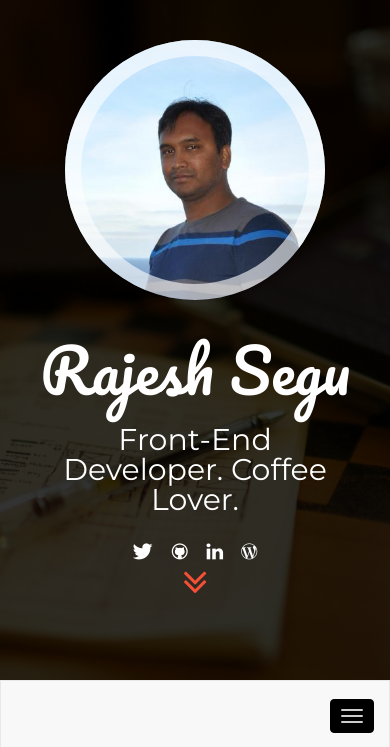
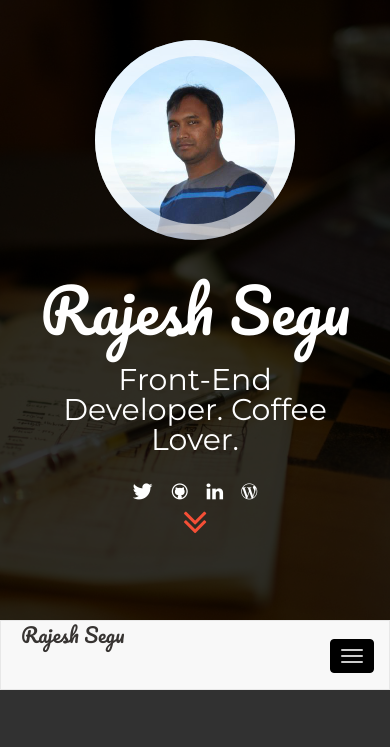
Before and after one commit to rajeshsegu/rajeshsegu.github.io, a plain HTML site: page index.html in a window 390 px wide. Shown: the top 747 px of the page. Drawn offline with nearby package versions, Linux system fonts and the light colour scheme; some packages are replaced by stand-ins of ours; a script that the page names is missing.

Commit message:
Fix responsive styles

```diff
--- a/css/responsive.css
+++ b/css/responsive.css
@@ -94,11 +94,18 @@ Responsive
 }
 
 @media(max-width: 480px) {
+    .avater{
+        height: 200px;
+        width: 200px;
+    }
     .topic-topper {
         display:none;
     }
     #twitter_feed {
         display: none;
+    }
+    .navbar-name {
+        font-size:20px;
     }
     .timeline{
         background: url("../img/line.gif") repeat-y scroll 226px 0 rgba(0, 0, 0, 0);
--- a/css/styles.css
+++ b/css/styles.css
@@ -221,6 +221,9 @@ a.mt-button {
 .social li a.wordpress { background-color: #0083b3; }
 .social li a.instagram { background-color:#3f729b; }
 
+.tweet a {
+    color: #999;
+}
 
 /* HEADER
 --------------------------------------------------------------------- */
@@ -319,6 +322,13 @@ a.mt-button {
 #navs li a.active {
     color: #FFFFFF;
     font-size: 18px;
+}
+
+.navbar-name {
+    font-family: Pacifico;
+    font-size: 40px;
+    margin-left: 20px;
+    color: #373432;
 }
 
 /* For Index 2 */
--- a/index.html
+++ b/index.html
@@ -203,11 +203,6 @@
                     <a class="icon-wordpress" href="http://rajeshsegu.com" target="_blank"></a>
                 </div>
 
-                <style>
-                    .tweet a {
-                        color: #999;
-                    }
-                </style>
                 <div id="twitter_feed" style="margin-bottom: 10px;"></div>
                 <!-- View more -->
 
@@ -228,6 +223,9 @@
 
     <nav class="navbar navbar-default" role="navigation">
         <div class="container-fluid">
+
+            <div class="navbar-name pull-left">Rajesh Segu</div>
+
             <!-- Brand and toggle get grouped for better mobile display -->
             <div class="navbar-header">
                 <button type="button" class="navbar-toggle" data-toggle="collapse" data-target="#bs-example-navbar-collapse-1">
@@ -240,7 +238,6 @@
 
             <!-- Collect the nav links, forms, and other content for toggling -->
             <div class="collapse navbar-collapse" id="bs-example-navbar-collapse-1">
-                <div class="pull-left" style="font-family: Pacifico;font-size: 40px;margin-left: 20px;color: #373432;">Rajesh Segu</div>
 
                 <ul class="nav navbar-nav">
                     <li><a href="#home" class="colapse-menu1 active">Home</a>
```
